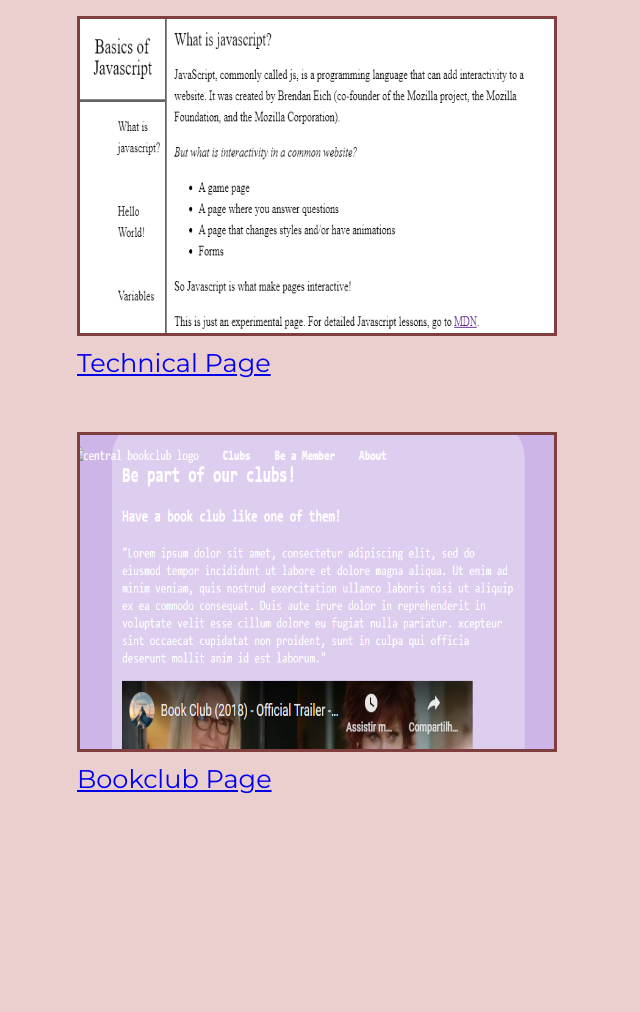
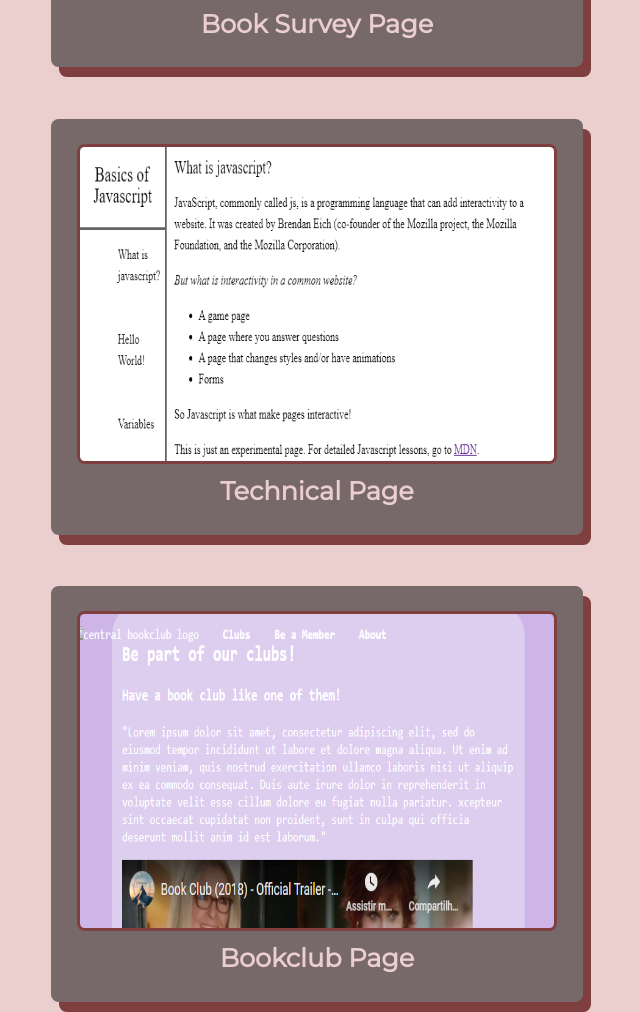
Before and after one commit to natalledm/100-days-of-code, a plain HTML site: page simple-projects/portfolio-page/index.html in a window 1280 px wide. Shown: the part 1641-2653 px from the top of the page, without its empty margins (323-963 px from the left). Before the commit the page ends 2499 px from the top, so only its background shows below. Drawn offline with Linux system fonts and the light colour scheme; a web font is replaced by a local one.

Commit message:
Projects cards done

```diff
--- a/simple-projects/portfolio-page/assets/styles.css
+++ b/simple-projects/portfolio-page/assets/styles.css
@@ -86,13 +86,26 @@ body {
   justify-content: center;
 }
 
+.project-card {
+  padding: 1rem;
+  background: var(--main-gray);
+  margin: 1rem;
+  border-radius: 0.3rem;
+  box-shadow: 8px 10px var(--main-dark-pink);
+}
+
+.project-card__link{
+  text-decoration: none;
+  color: var(--main-soft-pink);
+  font-weight: bold;
+  text-align: center;
+}
+
 .project-card__image {
   height: 12.5rem;
   width: 18.75rem;
   border: solid var(--main-dark-pink);
+  border-radius: 0.3rem;
 }
 
-.project-card {
-  padding: 1rem;
-}
 /* footer */
--- a/simple-projects/portfolio-page/index.html
+++ b/simple-projects/portfolio-page/index.html
@@ -25,7 +25,7 @@
     </section>
     <section id="projects">
       <div class="project-card">
-        <a href="https://codepen.io/natalledm/pen/qBqbGJX" target="_blank">
+        <a href="https://codepen.io/natalledm/pen/qBqbGJX" target="_blank" class="project-card__link">
           <figure aria-labelledby="figcaption__first-project">
             <img src="./assets/tribute-page.png" alt="" class="project-card__image">
             <figcaption class="project-card__caption" id="figcaption__first-project">Tribute Page</figcaption>
@@ -33,7 +33,7 @@
         </a>
       </div>
       <div class="project-card">
-        <a href="https://codepen.io/natalledm/pen/qBazdwr" target="_blank">
+        <a href="https://codepen.io/natalledm/pen/qBazdwr" target="_blank" class="project-card__link">
           <figure aria-labelledby="figcaption__second-project">
             <img src="./assets/book-survey.png" alt="" class="project-card__image">
             <figcaption class="project-card__caption" id="figcaption__second-project">Book Survey Page</figcaption>
@@ -41,7 +41,7 @@
         </a>
       </div>
       <div class="project-card">
-        <a href="https://codepen.io/natalledm/pen/LYRobmy" target="_blank">
+        <a href="https://codepen.io/natalledm/pen/LYRobmy" target="_blank" class="project-card__link">
           <figure aria-labelledby="figcaption__third-project">
             <img src="./assets/technical-page.png" alt="" class="project-card__image">
             <figcaption class="project-card__caption" id="figcaption__third-project">Technical Page</figcaption>
@@ -49,7 +49,7 @@
         </a>
       </div>
       <div class="project-card">
-        <a href="https://codepen.io/natalledm/pen/vYyLwbr" target="_blank">
+        <a href="https://codepen.io/natalledm/pen/vYyLwbr" target="_blank" class="project-card__link">
           <figure aria-labelledby="figcaption__fourth-project">
             <img src="./assets/bookclub.png" alt="" class="project-card__image">
             <figcaption class="project-card__caption" id="figcaption__fourth-project">Bookclub Page</figcaption>
```
